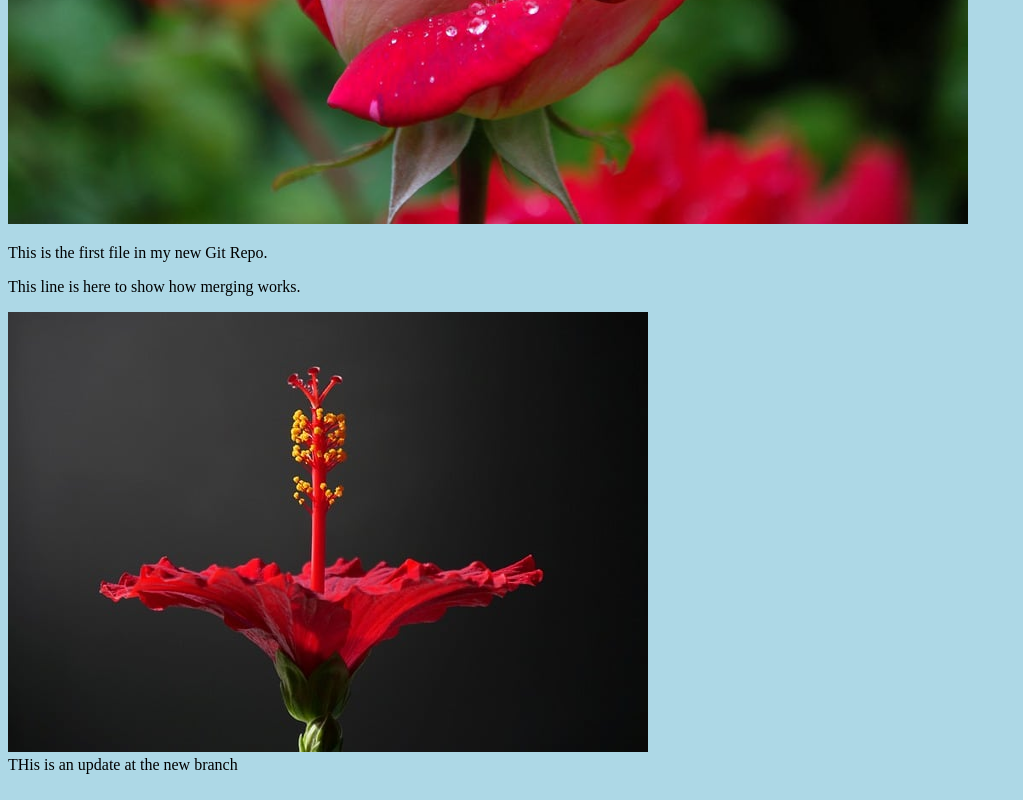
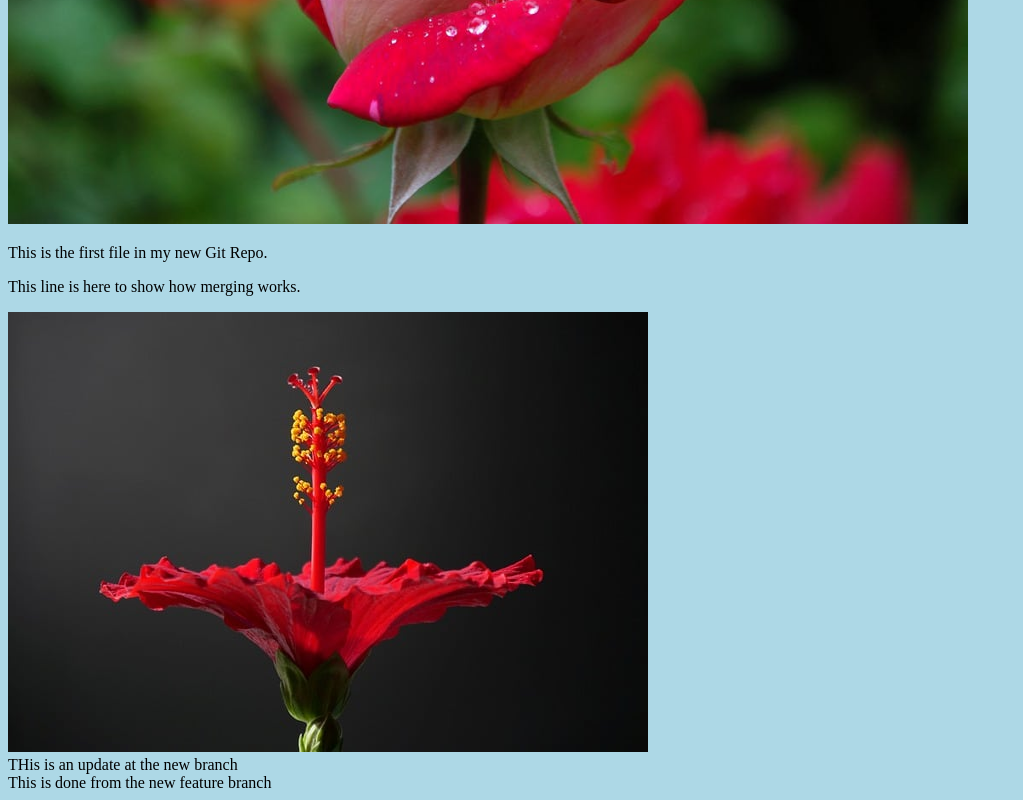
Before and after one commit to egypty3/helloRepo, a plain HTML site: page index.html in a window 1280 px wide. Shown: the part 494-1294 px from the top of the page, without its empty margins (0-1023 px from the left). Drawn offline with Linux system fonts and the light colour scheme.

Commit message:
new span added at the bottom

```diff
--- a/index.html
+++ b/index.html
@@ -15,5 +15,7 @@
 
   <div>THis is an update at the new branch</div>
 
+
+  <span>This is done from the new feature branch</span>
 </body>
 </html>
```
